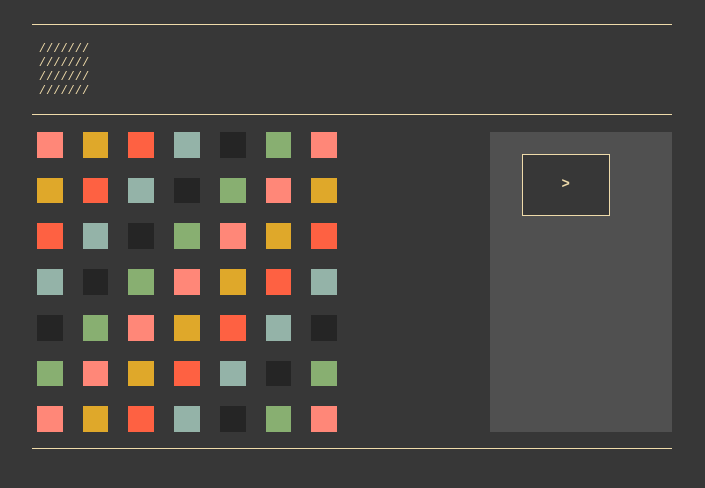
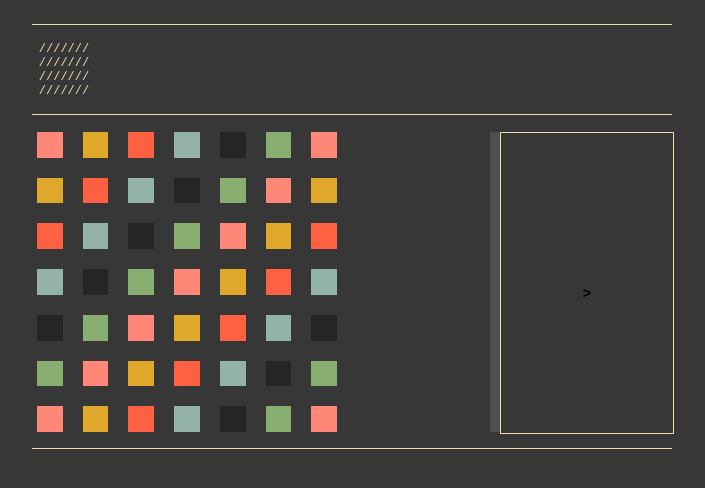
Before and after one commit to ihavetea/ihavetea.github.io, a plain HTML site: page page1.html in a window 1280 px wide. Shown: the whole page, without its empty margins (270-975 px from the left). Drawn offline with Linux system fonts and the light colour scheme.

Commit message:
autopush

```diff
--- a/Untitled-4.css
+++ b/Untitled-4.css
@@ -14,7 +14,7 @@ body{
   padding-top: 100%;
 }
 
-#player{
+.player{
   width: 50%;
   height: 20%;
   color: rgb(239, 219, 170);
```
